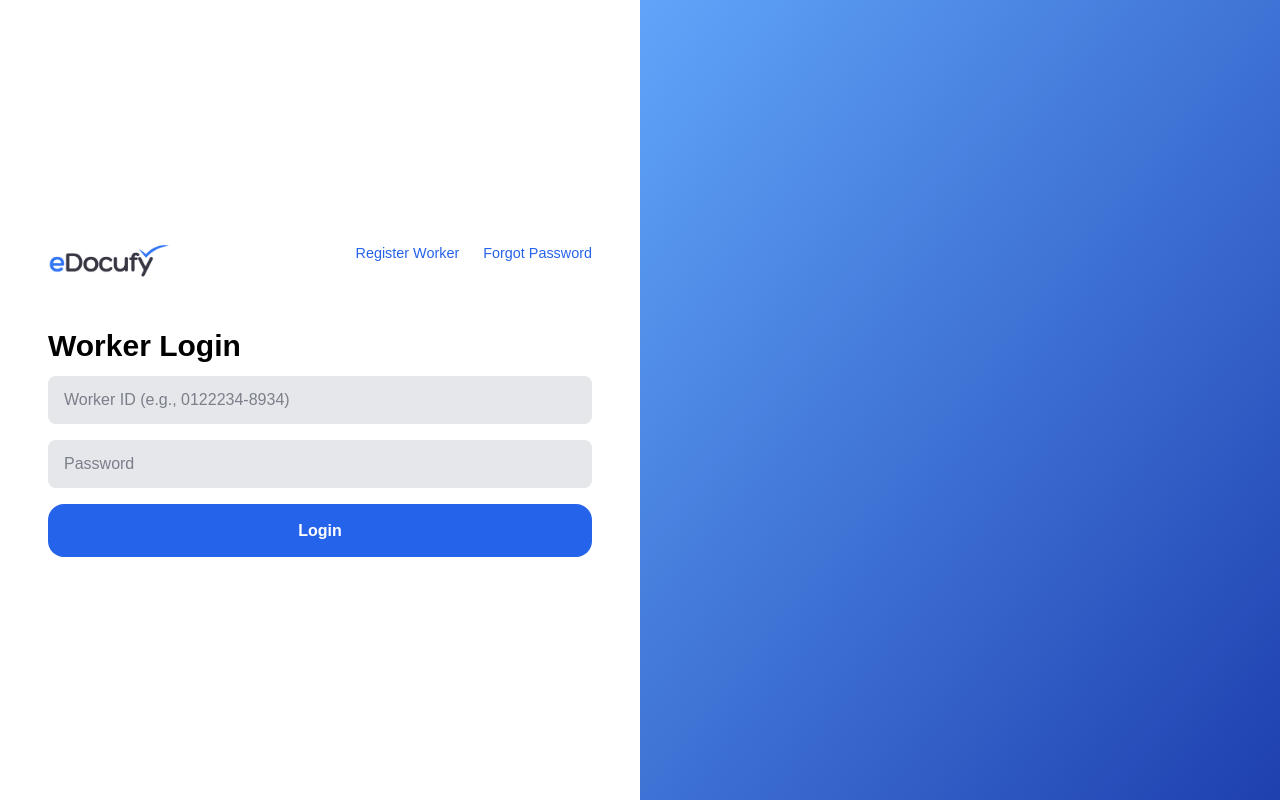
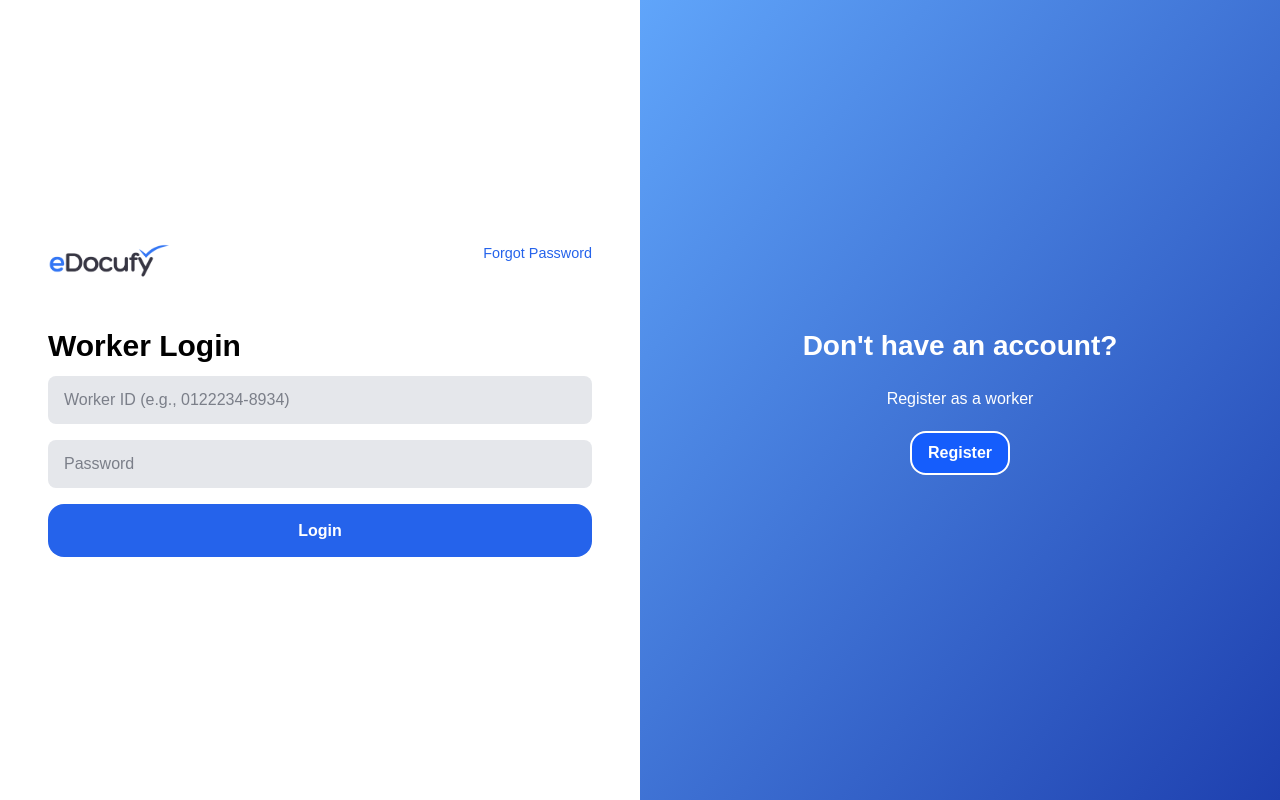
Before and after one commit to marc-yusufu/document-verification-docufy, a React (Vite) app in the folder Admin-front-end/: page /login in a window 1280 px wide. Built offline with nearby package versions, Linux system fonts and the light colour scheme; what @radix-ui/themes would draw is missing.

Commit message:
Added buttons: from login to sign up

```diff
--- a/Admin-front-end/src/Authentication/WorkerLogin.tsx
+++ b/Admin-front-end/src/Authentication/WorkerLogin.tsx
@@ -81,9 +81,7 @@ function WorkerLogin() {
                         <img src={logo} alt="Logo" className="worker-login-logo" />
                     </Link>
                     <div className="worker-login-links">
-                        <Link to="/register" className="worker-login-link">
-                            Register Worker
-                        </Link>
+
                         <Link to="/forgot-password" className="worker-login-link">
                             Forgot Password
                         </Link>
@@ -117,7 +115,18 @@ function WorkerLogin() {
                     {loading ? 'Logging in...' : 'Login'}
                 </button>
             </div>
-            <div className="worker-login-right"></div>
+            <div className="worker-login-right">
+                <div className='flex justify-center items-center h-full w-full flex-col'>
+                    <p className='text-white font-bold text-[28px]'>Don't have an account?</p>
+                    <p className='text-white text-[16px] p-5'>Register as a worker</p>
+                    <Link to="/register">
+                        <button className="p-2 w-[100px] transition bg-blue-600 rounded-2xl border-2 border-white text-white font-bold hover:bg-blue-800">
+                            Register
+                        </button>
+                    </Link>
+
+                </div>
+            </div>
         </div>
     );
 }
--- a/Admin-front-end/src/Authentication/WorkerSignin.tsx
+++ b/Admin-front-end/src/Authentication/WorkerSignin.tsx
@@ -298,7 +298,17 @@ function WorkerSignUpScreen() {
                     {loading ? 'Registering...' : 'Register'}
                 </button>
             </div>
-            <div className="worker-signup-right"></div>
+            <div className="worker-signup-right">
+                <div className='flex justify-center items-center h-full w-full flex-col'>
+                    <p className='text-white font-bold text-[28px]'>Already have an account?</p>
+                    <p className='text-white text-[16px] p-5'>Proceed to login</p>
+                    <Link to="/login">
+                        <button className="p-2 w-[100px] transition bg-blue-600 rounded-2xl border-2 border-white text-white font-bold hover:bg-blue-800">
+                            Login
+                        </button>
+                    </Link>
+                </div>
+            </div>
         </div>
     );
 }
```
Also changed, not shown: 2 other files (tests, documents, lock files or other folders).
